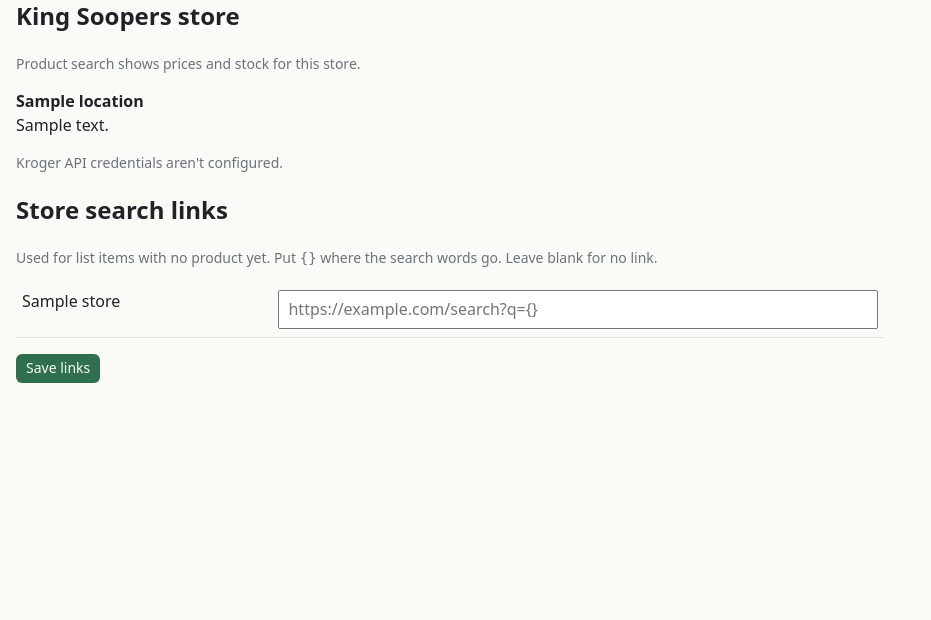
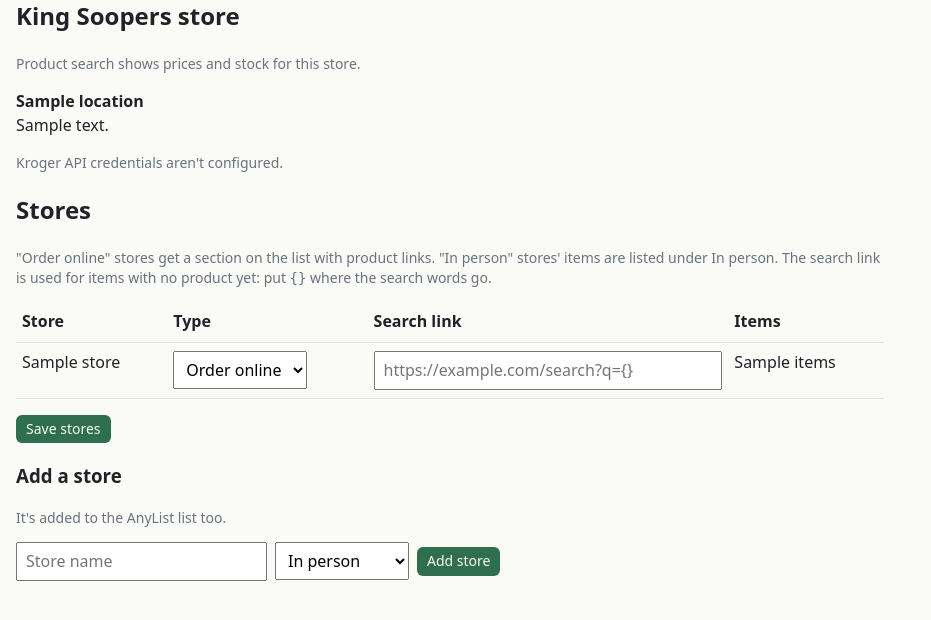
Before and after one commit to nickdavies/groceries, a FastAPI app: template src/groceries/templates/settings.html in a window 1280 px wide. Shown: the part 138-758 px from the top of the page, without its empty margins (0-931 px from the left). Run offline with FastAPI, Linux system fonts and the light colour scheme; the template is opened without the code that fills it: most values are stand-ins (such as "Sample title", 1, 10 or a date in 2020); parts of the project's set-up code (start-up, migrations or seed data) failed here and were passed over.

Commit message:
Add stores from the app, an explicit "anywhere", and item notes
Some list items have no store worth recording, and some need one that AnyList
doesn't have yet:

- "Anywhere / no preference" is an explicit choice, in the burndown picker or
  on the item page, for things bought wherever is convenient. The line leaves
  "No store yet" and is listed under In person as Anywhere, and AnyList stays
  unset, which the household already reads as "no preference". Clearing
  stores in AnyList does not mark an item: it goes back to "No store yet".
  The picker starts on "Choose…" so pressing Set alone does nothing, and an
  empty choice on the item page is ignored. The value is ":anywhere" because
  FastAPI turns an empty optional form field into its default.
- A new store can be named straight from the burndown picker, or added under
  Settings. It is created on the AnyList list too, so it can be picked there.
- Settings lists every store with its type (order online or in person), its
  search link and how many items use it. King Soopers stays the Kroger store.
- Items carry a free-text note shown next to their lines, e.g. which coffee
  shop.

The README still described the per-store pages and is rewritten for the
single list.

Co-Authored-By: Claude Opus 5.5 <noreply@anthropic.com>

```diff
--- a/src/groceries/app.py
+++ b/src/groceries/app.py
@@ -25,6 +25,9 @@ from .kroger import Kroger, Location
 
 log = logging.getLogger(__name__)
 HERE = Path(__file__).parent
+# Form value for "anywhere / no preference". Empty strings can't carry it: FastAPI turns
+# an empty optional form field into its default.
+ANYWHERE = ":anywhere"
 templates = Jinja2Templates(directory=HERE / "templates")
 
 
@@ -57,12 +60,13 @@ class Services:
         """Change an item's stores from the UI and write them to its AnyList lines.
 
         Syncing first adopts any edits people made in AnyList since the last sync, so
-        this change is applied on top of them and is the latest.
+        this change is applied on top of them and is the latest. Every caller is a
+        person choosing in the UI, so no stores means "anywhere / no preference".
         """
         async with self.lock:
             if not await self._sync_locked():
                 return
-            sync.set_item_stores(self.conn, item_id, names, preferred)
+            sync.set_item_stores(self.conn, item_id, names, preferred, anywhere=not names)
             try:
                 await sync.push_item_stores(self.conn, self.backend, item_id)
             except Exception as e:
@@ -73,6 +77,17 @@ class Services:
         async with self.lock:
             sync.merge_items(self.conn, source, target)
             await self._sync_locked()
+
+    async def add_store(self, name: str, kind: str) -> None:
+        """Create a store here and on the AnyList list, so it can be picked in both."""
+        async with self.lock:
+            self.conn.execute(
+                "INSERT INTO store (name, kind, sort) "
+                "SELECT ?, ?, coalesce(max(sort) + 1, 0) FROM store WHERE true "
+                "ON CONFLICT (name) DO NOTHING",
+                (name, kind),
+            )
+            await self.backend.create_store(name)
 
 
 async def _sync_loop(svc: Services, interval: float) -> None:
@@ -158,15 +173,17 @@ def build_list(conn) -> ListView:
     """Place every open line once.
 
     A line goes under its preferred store: the item's, if that is one of the line's
-    AnyList stores, else the first of them in store order. Hand-pick items, and lines
-    whose preferred store isn't one we order from online, go under "In person".
+    AnyList stores, else the first of them in store order. Hand-pick items, lines whose
+    preferred store isn't one we order from online, and items a person marked as
+    "anywhere" go under "In person". Other lines with no store are the burndown list.
     """
     stores = conn.execute("SELECT * FROM store ORDER BY sort").fetchall()
     view = ListView(stores=[StoreGroup(s) for s in stores if s["kind"] != "offline"])
     groups = {g.store["id"]: g for g in view.stores}
     rows = conn.execute(
         """
-        SELECT l.*, coalesce(i.hand_pick, 0) AS hand_pick, s.name AS ordered_from_name,
+        SELECT l.*, coalesce(i.hand_pick, 0) AS hand_pick, coalesce(i.anywhere, 0) AS anywhere,
+          coalesce(i.note, '') AS note, s.name AS ordered_from_name,
           (SELECT x.store_id FROM item_store x WHERE x.item_id = l.item_id AND x.preferred)
             AS preferred_id
         FROM list_line l
@@ -182,7 +199,10 @@ def build_list(conn) -> ListView:
         names = set(json.loads(row["stores"]))
         at = [s for s in stores if s["name"] in names]
         if not at:
-            view.unassigned.append(LineView(row))
+            if row["anywhere"]:
+                view.in_person.append((row, "Anywhere"))
+            else:
+                view.unassigned.append(LineView(row))
             continue
         primary = next((s for s in at if s["id"] == row["preferred_id"]), at[0])
         if row["hand_pick"] or primary["id"] not in groups:
@@ -247,15 +267,30 @@ def _routes(app: FastAPI) -> None:
         return _back(request)
 
     @app.post("/lines/{line_id}/store")
-    async def set_line_store(request: Request, line_id: str, store: Annotated[str, Form()]):
-        """Give an unassigned line's item a store. The line gets it in AnyList too."""
+    async def set_line_store(
+        request: Request,
+        line_id: str,
+        store: Annotated[str, Form()] = "",
+        new_store: Annotated[str, Form()] = "",
+    ):
+        """Decide where an unassigned line's item comes from, written to AnyList too.
+
+        `store` is an existing store's name, or ANYWHERE for "no preference". A
+        `new_store` name creates that store (in person) and uses it.
+        """
         svc = _svc(request)
         row = svc.conn.execute(
             "SELECT item_id FROM list_line WHERE anylist_item_id = ?", (line_id,)
         ).fetchone()
         if row is None or row["item_id"] is None:
             raise HTTPException(404)
-        await svc.set_item_stores(row["item_id"], {store}, store)
+        if new_store.strip():
+            store = new_store.strip()
+            await svc.add_store(store, "offline")
+        if store == ANYWHERE:
+            await svc.set_item_stores(row["item_id"], set(), None)
+        elif store:
+            await svc.set_item_stores(row["item_id"], {store}, store)
         return _back(request)
 
     @app.get("/items")
@@ -359,10 +394,11 @@ def _routes(app: FastAPI) -> None:
         item_id: int,
         name: Annotated[str, Form()],
         hand_pick: Annotated[bool, Form()] = False,
+        note: Annotated[str, Form()] = "",
     ):
         _svc(request).conn.execute(
-            "UPDATE item SET name = ?, hand_pick = ? WHERE id = ?",
-            (name.strip(), int(hand_pick), item_id),
+            "UPDATE item SET name = ?, hand_pick = ?, note = ? WHERE id = ?",
+            (name.strip(), int(hand_pick), note.strip(), item_id),
         )
         return RedirectResponse(f"/items/{item_id}", status_code=303)
 
@@ -373,10 +409,15 @@ def _routes(app: FastAPI) -> None:
         stores: Annotated[list[str] | None, Form()] = None,
         preferred: Annotated[str | None, Form()] = None,
     ):
+        """`preferred` is a store name, or ANYWHERE for an explicit "no preference"."""
         names = set(stores or [])
-        if preferred:
+        if preferred == ANYWHERE:
+            names, preferred = set(), None
+        elif preferred:
             names.add(preferred)
-        await _svc(request).set_item_stores(item_id, names, preferred or None)
+        elif not names:
+            return RedirectResponse(f"/items/{item_id}", status_code=303)  # nothing chosen
+        await _svc(request).set_item_stores(item_id, names, preferred)
         return RedirectResponse(f"/items/{item_id}", status_code=303)
 
     @app.post("/items/{item_id}/merge")
@@ -448,7 +489,10 @@ def _routes(app: FastAPI) -> None:
                 log.exception("kroger location lookup failed")
                 error = f"{type(e).__name__}: {e}"
         stores = svc.conn.execute(
-            "SELECT * FROM store WHERE kind != 'offline' ORDER BY sort"
+            """
+            SELECT s.*, (SELECT count(*) FROM item_store x WHERE x.store_id = s.id) AS items
+            FROM store s ORDER BY s.kind = 'offline', s.sort
+            """
         ).fetchall()
         return _render(
             request,
@@ -476,8 +520,12 @@ def _routes(app: FastAPI) -> None:
         )
         return RedirectResponse("/settings", status_code=303)
 
-    @app.post("/settings/search-links")
-    async def set_search_links(request: Request):
+    @app.post("/settings/stores")
+    async def update_stores(request: Request):
+        """Each store's type (order online vs in person) and search link.
+
+        King Soopers' 'kroger' type is fixed: it is the one store with an API.
+        """
         conn = _svc(request).conn
         form = await request.form()
         for key, value in form.items():
@@ -486,6 +534,22 @@ def _routes(app: FastAPI) -> None:
                     "UPDATE store SET search_url = ? WHERE id = ?",
                     (str(value).strip() or None, int(key.removeprefix("search_url_"))),
                 )
+            elif key.startswith("kind_") and value in ("manual", "offline"):
+                conn.execute(
+                    "UPDATE store SET kind = ? WHERE id = ? AND kind != 'kroger'",
+                    (value, int(key.removeprefix("kind_"))),
+                )
+        return RedirectResponse("/settings", status_code=303)
+
+    @app.post("/stores")
+    async def add_store(
+        request: Request,
+        name: Annotated[str, Form()],
+        kind: Annotated[str, Form()] = "offline",
+    ):
+        if kind not in ("manual", "offline") or not name.strip():
+            raise HTTPException(400)
+        await _svc(request).add_store(name.strip(), kind)
         return RedirectResponse("/settings", status_code=303)
 
 
--- a/src/groceries/db.py
+++ b/src/groceries/db.py
@@ -174,6 +174,14 @@ MIGRATIONS = [
     UPDATE store SET search_url = 'https://totalbev.com/shop/?ch-query={}'
         WHERE name = 'Total Beverage';
     """,
+    """
+    -- anywhere: a person decided the item has no particular store ("wherever we pass",
+    --   a one-off shop). AnyList leaves its lines unset. It only means anything while
+    --   the item has no stores, and setting a store clears it.
+    -- note: free text shown next to the item's lines, e.g. which coffee shop.
+    ALTER TABLE item ADD COLUMN anywhere INTEGER NOT NULL DEFAULT 0;
+    ALTER TABLE item ADD COLUMN note TEXT NOT NULL DEFAULT '';
+    """,
 ]
 
 
--- a/src/groceries/templates/item.html
+++ b/src/groceries/templates/item.html
@@ -21,6 +21,7 @@
   <label>Name <input name="name" value="{{ item.name }}" required></label>
   <label class="check"><input type="checkbox" name="hand_pick" value="true" {{ 'checked' if item.hand_pick }}>
     Hand-pick in person (never ordered online)</label>
+  <label>Note <input name="note" value="{{ item.note }}" class="wide" placeholder="e.g. the coffee shop on Tennyson"></label>
   <button class="small">Save</button>
 </form>
 
@@ -38,8 +39,8 @@
       </tr>
     {% endfor %}
       <tr>
-        <td class="hint">No stores</td>
-        <td><input type="radio" name="preferred" value="" {{ 'checked' if not stores|selectattr('preferred')|list }}></td>
+        <td>Anywhere / no preference <span class="hint">(left unset in AnyList)</span></td>
+        <td><input type="radio" name="preferred" value=":anywhere" {{ 'checked' if item.anywhere and not stores|selectattr('allowed')|list }}></td>
         <td></td>
       </tr>
     </tbody>
--- a/src/groceries/templates/items.html
+++ b/src/groceries/templates/items.html
@@ -11,7 +11,7 @@
       <td><a href="/items/{{ i.id }}">{{ i.name }}</a>{% if i.hand_pick %} <span class="tag">hand-pick</span>{% endif %}</td>
       <td>{{ i.aliases or '' }}</td>
       <td>
-        {% if not i.preferred %}—
+        {% if not i.preferred %}{{ 'Anywhere' if i.anywhere else '—' }}
         {% elif i.others > 0 %}{{ i.preferred }} <span class="hint">+{{ i.others }}</span>
         {% else %}Only at {{ i.preferred }}{% endif %}
       </td>
--- a/src/groceries/templates/settings.html
+++ b/src/groceries/templates/settings.html
@@ -46,20 +46,43 @@
 <p class="hint">Kroger API credentials aren't configured.</p>
 {% endif %}
 
-<h2>Store search links</h2>
-<p class="hint">Used for list items with no product yet. Put <code>{}</code> where the search words go. Leave blank for no link.</p>
-<form method="post" action="/settings/search-links">
+<h2>Stores</h2>
+<p class="hint">"Order online" stores get a section on the list with product links. "In person" stores' items are listed under In person.
+  The search link is used for items with no product yet: put <code>{}</code> where the search words go.</p>
+<form method="post" action="/settings/stores">
   <table>
+    <thead><tr><th>Store</th><th>Type</th><th>Search link</th><th>Items</th></tr></thead>
     <tbody>
     {% for s in stores %}
       <tr>
         <td>{{ s.name }}</td>
+        <td>
+          {% if s.kind == 'kroger' %}Order online (Kroger)
+          {% else %}
+          <select name="kind_{{ s.id }}">
+            <option value="manual" {{ 'selected' if s.kind == 'manual' }}>Order online</option>
+            <option value="offline" {{ 'selected' if s.kind == 'offline' }}>In person</option>
+          </select>
+          {% endif %}
+        </td>
         <td><input name="search_url_{{ s.id }}" value="{{ s.search_url or '' }}" class="wide"
                    placeholder="https://example.com/search?q={}"></td>
+        <td>{{ s.items }}</td>
       </tr>
     {% endfor %}
     </tbody>
   </table>
-  <button class="small">Save links</button>
+  <button class="small">Save stores</button>
+</form>
+
+<h3>Add a store</h3>
+<p class="hint">It's added to the AnyList list too.</p>
+<form method="post" action="/stores" class="inline">
+  <input name="name" placeholder="Store name" required>
+  <select name="kind">
+    <option value="offline">In person</option>
+    <option value="manual">Order online</option>
+  </select>
+  <button class="small">Add store</button>
 </form>
 {% endblock %}
```
Also changed, not shown: src/groceries/anylist.py (+16 -3 lines), src/groceries/sync.py (+12 -2 lines), src/groceries/templates/list.html (+12 -4 lines), tests/fakes.py (+4 -0 lines), tests/test_app.py (+69 -1 lines), tests/test_sync.py (+2 -0 lines), README.md.
